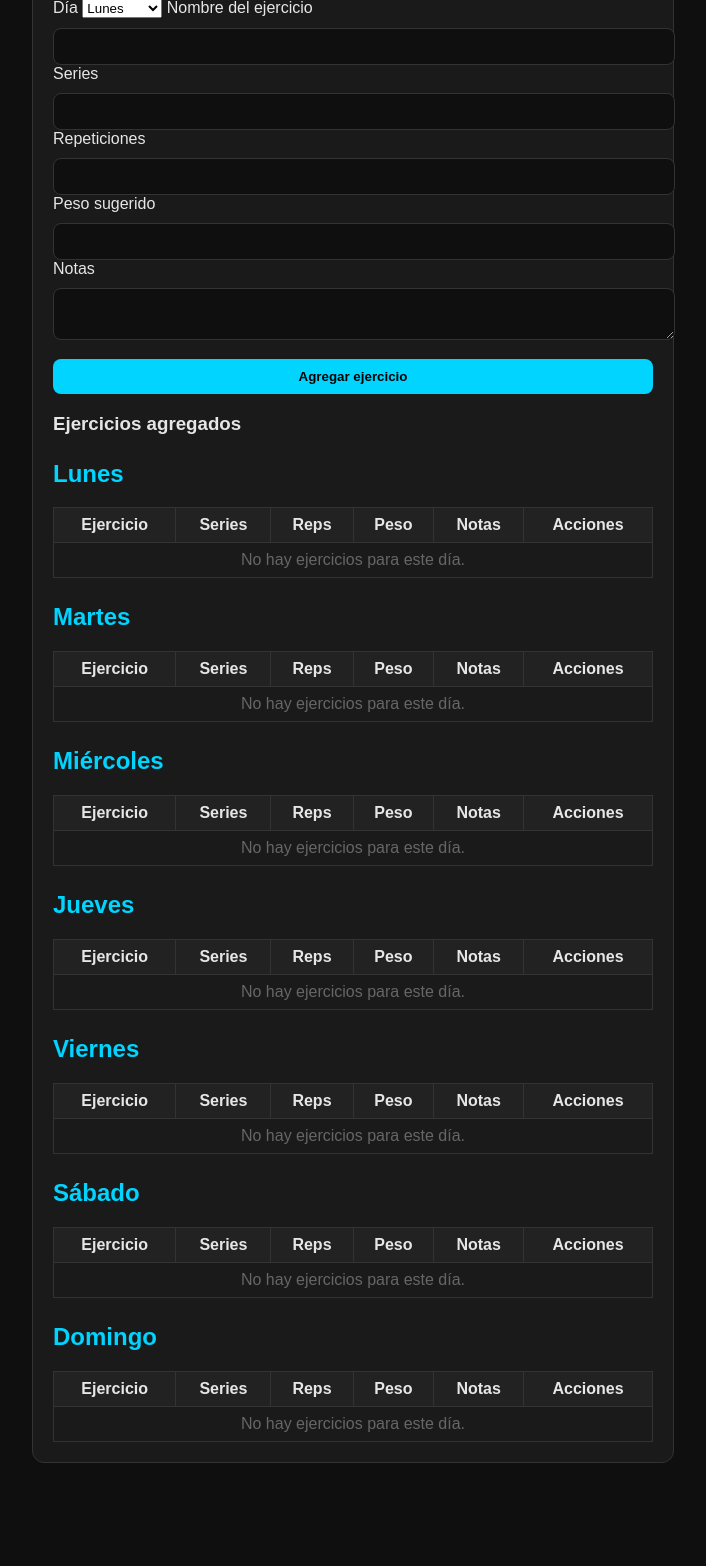
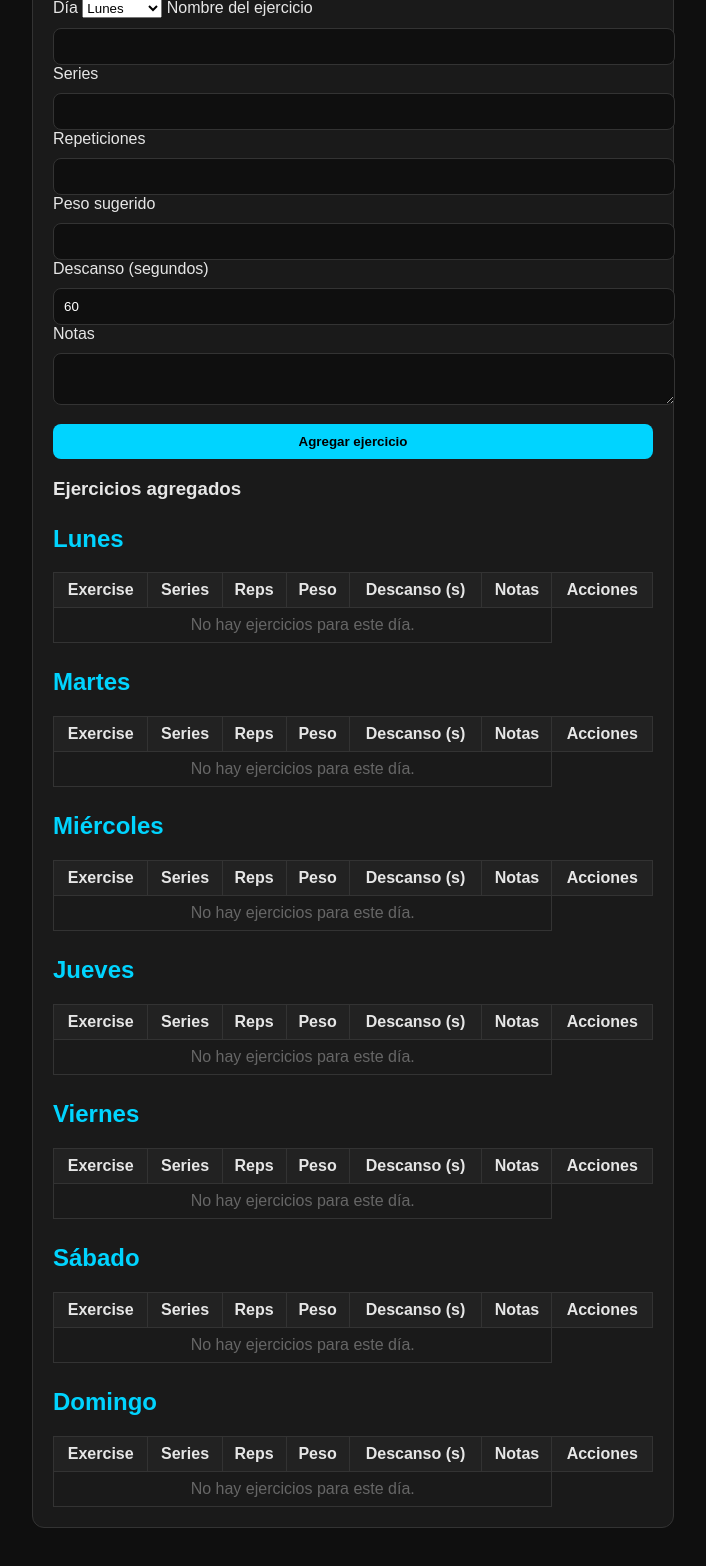
Before and after one commit to Jujuyarath/Nutricalculadora, a Flask app: page /editar_rutina/1 in a window 1280 px wide. Shown: the part 128-1694 px from the top of the page, without its empty margins (287-993 px from the left). Before the commit the page ends 1591 px from the top, so only its background shows below. Run offline with Flask 3, Linux system fonts and the light colour scheme; the visitor is signed in with stand-in values (Sample User, id 1); data that the repository does not hold is empty; some libraries are stand-ins or nearby versions.

Commit message:
actualizacion 4

```diff
--- a/app/routes/api.py
+++ b/app/routes/api.py
@@ -15,7 +15,7 @@ def obtener_rutina(usuario_id, dia):
 
     try:
         cur.execute("""
-            SELECT e.id, e.nombre, e.series, e.repeticiones, e.peso_sugerido, e.notas
+            SELECT e.id, e.nombre, e.series, e.repeticiones, e.peso_sugerido, e.notas, e.descanso
             FROM ejercicios e
             JOIN rutinas_asignadas ra ON ra.rutina_id = e.rutina_id
             WHERE ra.cliente_id = %s AND e.dia = %s
@@ -34,6 +34,7 @@ def obtener_rutina(usuario_id, dia):
                 "repeticiones": e[3],
                 "peso": e[4],
                 "notas": e[5],
+                "descanso": e[6] or 60,
             }
             for e in ejercicios
         ]
@@ -109,7 +110,7 @@ def registrar_medidas_api():
                 resultado["masa_muscular"],
                 resultado["imc"],
                 resultado["whtr"],
-                data.get("brazo"),
+                data.get("brazo") or data.get("biceps"),
                 data.get("pierna"),
                 peso,
                 altura,
--- a/app/routes/coach.py
+++ b/app/routes/coach.py
@@ -130,11 +130,12 @@ def editar_rutina(rutina_id):
             repeticiones = request.form["repeticiones"]
             peso = request.form["peso"]
             notas = request.form["notas"]
+            descanso = request.form.get("descanso", 60)
 
             cur.execute("""
-                INSERT INTO ejercicios (rutina_id, nombre, series, repeticiones, peso_sugerido, notas, dia)
-                VALUES (%s, %s, %s, %s, %s, %s, %s)
-            """, (rutina_id, nombre, series, repeticiones, peso, notas, dia))
+                INSERT INTO ejercicios (rutina_id, nombre, series, repeticiones, peso_sugerido, notas, dia, descanso)
+                VALUES (%s, %s, %s, %s, %s, %s, %s, %s)
+            """, (rutina_id, nombre, series, repeticiones, peso, notas, dia, descanso))
 
             conn.commit()
 
@@ -147,7 +148,7 @@ def editar_rutina(rutina_id):
     # OBTENER EJERCICIOS EXISTENTES
     try:
         cur.execute("""
-            SELECT id, dia, nombre, series, repeticiones, peso_sugerido, notas
+            SELECT id, dia, nombre, series, repeticiones, peso_sugerido, notas, descanso
             FROM ejercicios
             WHERE rutina_id = %s
             ORDER BY
@@ -366,13 +367,14 @@ def editar_ejercicio(ejercicio_id):
         repeticiones = request.form["repeticiones"]
         peso = request.form["peso"]
         notas = request.form["notas"]
+        descanso = request.form.get("descanso", 60)
 
         try:
             cur.execute("""
                 UPDATE ejercicios
-                SET dia=%s, nombre=%s, series=%s, repeticiones=%s, peso_sugerido=%s, notas=%s
+                SET dia=%s, nombre=%s, series=%s, repeticiones=%s, peso_sugerido=%s, notas=%s, descanso=%s
                 WHERE id=%s
-            """, (dia, nombre, series, repeticiones, peso, notas, ejercicio_id))
+            """, (dia, nombre, series, repeticiones, peso, notas, descanso, ejercicio_id))
 
             conn.commit()
 
@@ -392,7 +394,7 @@ def editar_ejercicio(ejercicio_id):
     try:
         # Obtener datos del ejercicio para mostrar en el formulario
         cur.execute("""
-            SELECT rutina_id, dia, nombre, series, repeticiones, peso_sugerido, notas
+            SELECT rutina_id, dia, nombre, series, repeticiones, peso_sugerido, notas, descanso
             FROM ejercicios
             WHERE id=%s
         """, (ejercicio_id,))
@@ -414,7 +416,7 @@ def actualizar_ejercicio():
     campo = data["campo"]
     valor = data["valor"]
 
-    campos_validos = ["nombre", "series", "repeticiones", "peso_sugerido", "notas"]
+    campos_validos = ["nombre", "series", "repeticiones", "peso_sugerido", "notas", "descanso"]
     if campo not in campos_validos:
         return {"status": "error", "msg": "Campo inválido"}, 400
 
--- a/app/templates/coach/editar_rutina.html
+++ b/app/templates/coach/editar_rutina.html
@@ -125,6 +125,9 @@
             <label>Peso sugerido</label>
             <input type="text" name="peso">
 
+            <label>Descanso (segundos)</label>
+            <input type="number" name="descanso" value="60" min="10">
+
             <label>Notas</label>
             <textarea name="notas"></textarea>
 
@@ -142,10 +145,11 @@
 
         <table style="width:100%; border-collapse:collapse; margin-top:10px;">
             <tr style="background:#222;">
-                <th style="padding:8px; border:1px solid #333;">Ejercicio</th>
+                <th style="padding:8px; border:1px solid #333;">Exercise</th>
                 <th style="padding:8px; border:1px solid #333;">Series</th>
                 <th style="padding:8px; border:1px solid #333;">Reps</th>
                 <th style="padding:8px; border:1px solid #333;">Peso</th>
+                <th style="padding:8px; border:1px solid #333;">Descanso (s)</th>
                 <th style="padding:8px; border:1px solid #333;">Notas</th>
                 <th style="padding:8px; border:1px solid #333;">Acciones</th>
             </tr>
```
Also changed, not shown: app/models.py (+10 -0 lines), migrate_v2.py (added, +39 -0 lines).
